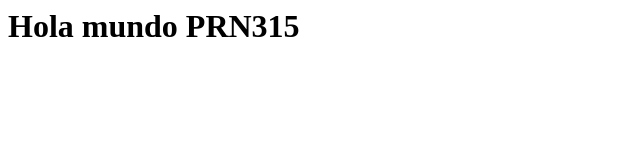
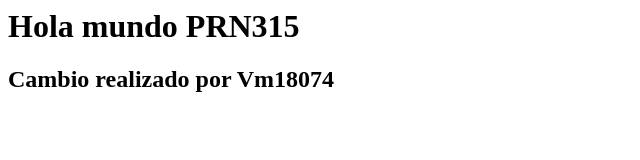
Before and after one commit to mm18226/PRN315, a plain HTML site: page index.html in a window 1280 px wide. Shown: the whole page, without its empty margins (0-640 px from the left). Drawn offline with Linux system fonts and the light colour scheme.

Commit message:
Modifique el index
Añidrr un cambio

```diff
--- a/index.html
+++ b/index.html
@@ -4,5 +4,6 @@
 </head>
 <body>
     <h1> Hola mundo  PRN315 <h1>
+        <h2> Cambio realizado por Vm18074</h2>
 </body>
 </html>
```
